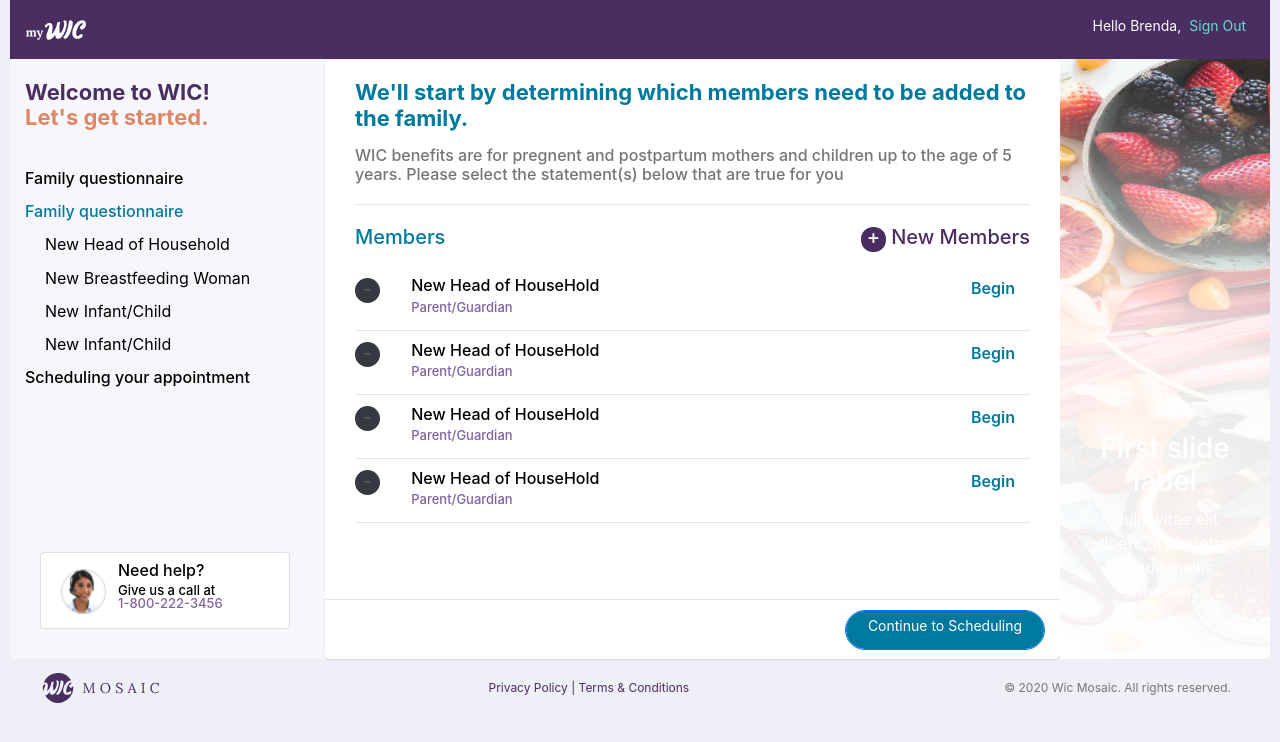
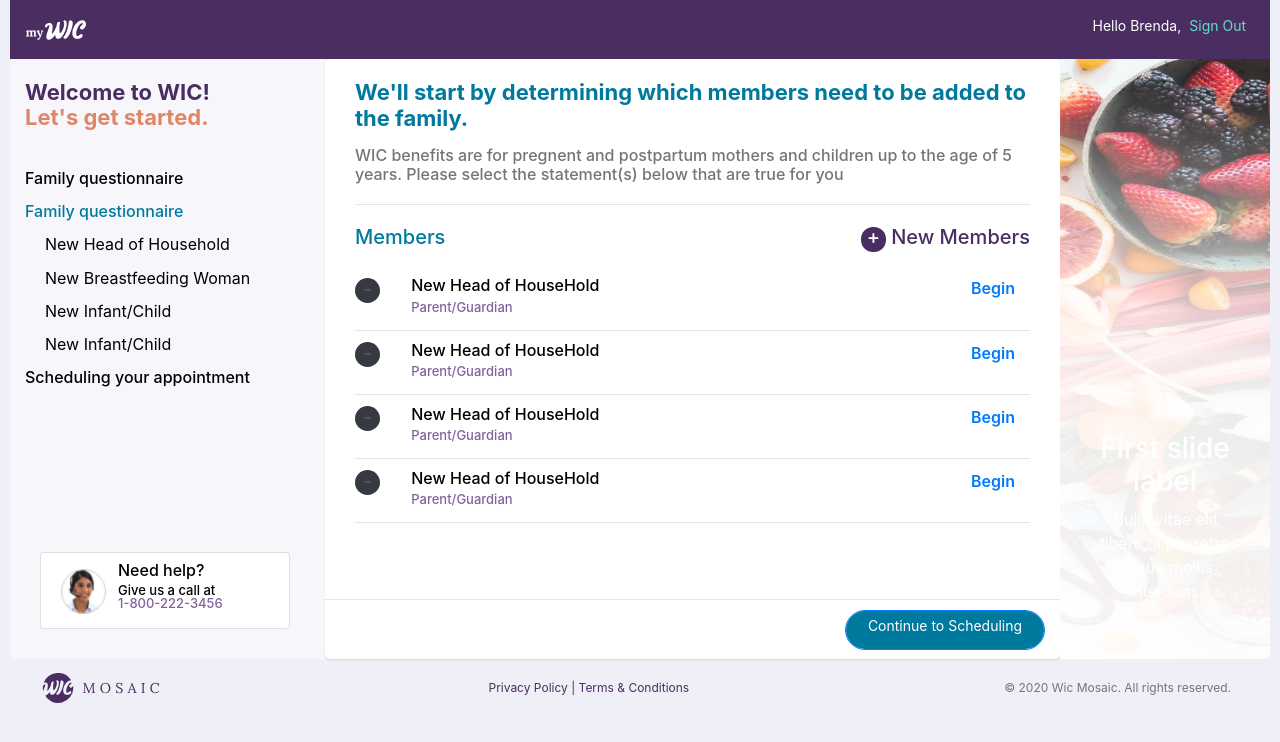
Before and after one commit to kirankumarsunkati/WIC, a React (Create React App) app: page /15 in a window 1280 px wide. Shown: the top 742 px of the page. Built offline with nearby package versions, Linux system fonts and the light colour scheme.

Commit message:
Fixed lint issues
Fixed lint issues

```diff
--- a/src/App.js
+++ b/src/App.js
@@ -1,6 +1,4 @@
-import logo from './logo.svg';
 import './App.css';
-import Test from './Test';
 import Routeer from './Router'
 function App() {
   return (
--- a/src/AppFifteen.js
+++ b/src/AppFifteen.js
@@ -1,14 +1,12 @@
 import './App.css';
-
 import './custom.css';
 import React from 'react';
-import logo from './logo.svg';
 import 'bootstrap/dist/css/bootstrap.min.css';
 import fotterLogo from './images/footer_logo.svg';
 import myWic from './images/myWic.svg';
 import banner1 from './images/banner1.png';
 import callCenterLogo from './images/call_center.png';
-import {Navbar,Nav,Row,Col,Image,Card,Button,Form} from 'react-bootstrap';
+import {Navbar,Nav,Row,Col,Card,Button} from 'react-bootstrap';
 import Carousel from 'react-bootstrap/Carousel'
 import FamilyMember from './FamilyMembers/FamilyMember';
 
--- a/src/AppFourteen.js
+++ b/src/AppFourteen.js
@@ -2,14 +2,12 @@ import './App.css';
 
 import './custom.css';
 import React from 'react';
-import logo from './logo.svg';
-import image from './download.svg';
 import banner1 from './images/banner1.png';
 import callCenterLogo from './images/call_center.png';
 import myWic from './images/myWic.svg';
 import 'bootstrap/dist/css/bootstrap.min.css';
 import fotterLogo from './images/footer_logo.svg';
-import {Navbar,Nav,Row,Col,Image,Card,Button,Form,Dropdown,ButtonGroup,DropdownButton} from 'react-bootstrap';
+import {Navbar,Nav,Row,Col,Card,Button,Form,Dropdown,ButtonGroup,DropdownButton} from 'react-bootstrap';
 import Carousel from 'react-bootstrap/Carousel'
 
 class AppFourteen extends React.Component{
--- a/src/FamilyMembers/FamilyMember.js
+++ b/src/FamilyMembers/FamilyMember.js
@@ -5,7 +5,9 @@ import Col from 'react-bootstrap/Col';
 import Image from 'react-bootstrap/Image';
 import image from './../download.svg';
 import './familyMember.css';
-
+import {
+    Link
+  } from "react-router-dom";
 class FamilyMember extends React.Component{
     render(){
         return(
@@ -20,7 +22,7 @@ class FamilyMember extends React.Component{
                     <Card.Subtitle className={"commonCardSubTitle _tleft commonFont role"}>Parent/Guardian</Card.Subtitle>
                     </Card>
                     </Col>
-                    <Col xl={3} className={"commonFont begin _tright"}><a>Begin</a></Col>
+                    <Col xl={3} className={"commonFont begin _tright"}><Link to={"#"}>Begin</Link></Col>
                 </Row>
             </div>
         )
--- a/src/One.js
+++ b/src/One.js
@@ -2,9 +2,6 @@ import './App.css';
 
 import './custom.css';
 import React from 'react';
-import logo from './logo.svg';
-import HeroImage from './images/HeroImage.png';
-import image from './download.svg';
 import myWic from './images/myWic.svg';
 import mobileIcon from './images/mobile_icon.svg';
 import rocketIcon from './images/rocket_icon.svg';
@@ -24,7 +21,7 @@ class One extends React.Component{
         width="60"
         height="30"
         className="d-inline-block align-top"
-        alt="React Bootstrap logo"
+        alt=""
       /></Navbar.Brand>
         <Nav className="mr-auto">
           <Nav.Link href="#about">About</Nav.Link>
@@ -65,6 +62,7 @@ class One extends React.Component{
               width="31"
               height="59"
               className="d-inline-block align-center commonImageLogo"
+              alt=""
             />
             </Col>
             <Col xl={9}>
@@ -86,6 +84,7 @@ class One extends React.Component{
               width="44"
               height="36"
               className="d-inline-block align-center commonImageLogo"
+              alt=""
             />
             </Col>
             <Col xl={9}>
@@ -105,6 +104,7 @@ class One extends React.Component{
               width="43"
               height="43"
               className="d-inline-block align-center commonImageLogo"
+              alt=""
             />
             </Col>
             <Col xl={9}>
--- a/src/Router.js
+++ b/src/Router.js
@@ -1,9 +1,7 @@
 import React from "react";
 import {
   BrowserRouter as Router,
-  Switch,
-  Route,
-  Link
+  Route
 } from "react-router-dom";
 import One from './One';
 import AppFourteen from './AppFourteen';
--- a/src/Test.js
+++ b/src/Test.js
@@ -3,7 +3,6 @@ import React from 'react';
 class Test extends React.Component {
 
     render(props) {
-        {console.log(this);}
       return <h1>Hello {this.props.name}</h1>;
     }
   }
```
